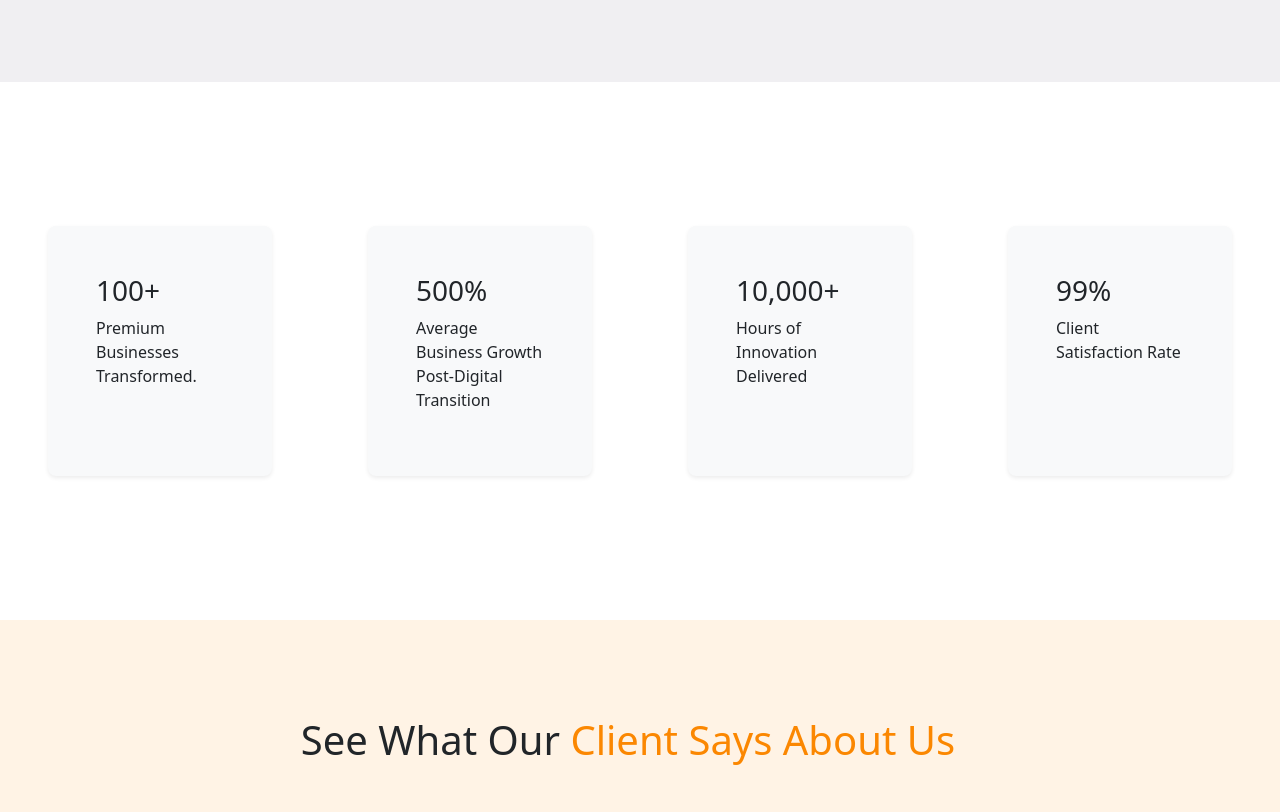
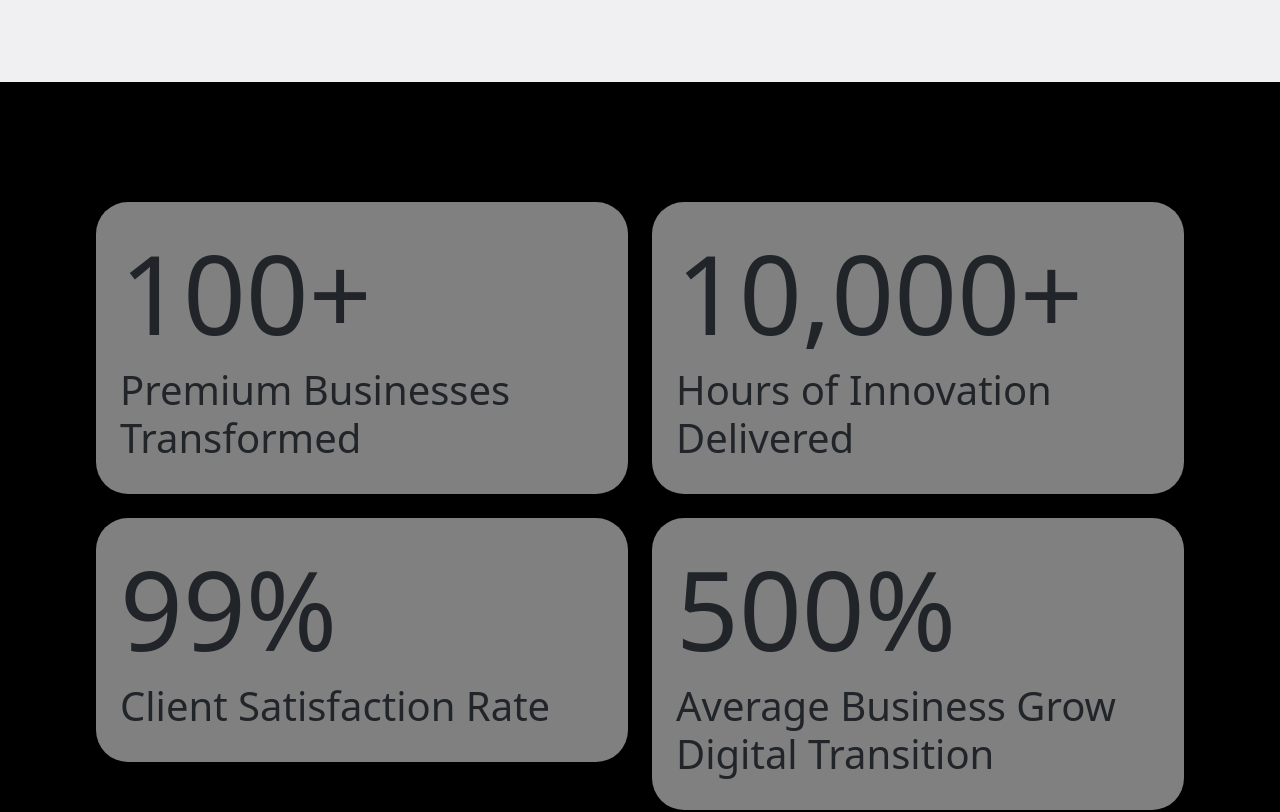
Before and after one commit to hruthiksiva/vectors-react, a React (Vite) app: page / in a window 1280 px wide. Shown: the part 2480-3292 px from the top of the page. Built offline with nearby package versions, Linux system fonts and the light colour scheme.

Commit message:
Crete Bento grids for Action cards

```diff
--- a/src/Components/Action.jsx
+++ b/src/Components/Action.jsx
@@ -2,27 +2,55 @@ import React from 'react'
 
 const Action = () => {
   return (
-    <div className='container-fluid py-5 my-5'>
-      <div className='row'>
-      <div className='col p-5 m-5 rounded-3 bg-light shadow-sm '>
-        <h3>100+</h3>
-        <p>Premium Businesses Transformed.</p>
+    // <div className='container-fluid py-5 '>
+    //   <div className='row  mx-2 rounded-5  py-5'>
+    //     {/* Each card is in a separate col-5 with no height restrictions */}
+    //     <div className='col-5 p-4 my-lg-4 mb-3 mb-lg-0 rounded-3 darkgrey shadow-sm'>
+    //       <h1>100+</h1>
+    //       <h1>Premium Businesses Transformed.</h1>
+    //     </div>
+    //     <div className='col-5 p-4 my-lg-4 mb-3 mb-lg-0 rounded-3 darkgrey shadow-sm'>
+    //       <h1>10,000+</h1>
+    //       <h1>Hours of Innovation Delivered</h1>
+    //     </div>
+    //     <div className='col-5 p-4 my-lg-4 mb-3 mb-lg-0 rounded-3 darkgrey shadow-sm'>
+    //       <h1>99%</h1>
+    //       <h1>Client Satisfaction Rate</h1>
+    //     </div>
+    //     <div className='col-5 p-4 my-lg-4 mb-3 mb-lg-0 rounded-3 darkgrey shadow-sm'>
+    //       <h1>500%</h1>
+    //       <h1>Average Business Grow Digital Transition</h1>
+    //     </div>
+    //   </div>
+    // </div>
+    <>
+       <div className="container-fluid bg-black d-flex justify-content-center align-items-center px-5" style={{minHeight:'600px'}}>
+        <div className="row d-flex justify-content-center py-5 my-5 px-5">
+        <div className="col m-0">
+          <div className="col p-4 darkgrey my-lg-4 mb-4 mb-lg-0 rounded-5">
+             <h1 style={{fontSize:'110px'}}>100+</h1>
+             <h1>Premium Businesses Transformed</h1>
           </div>
-      <div className='col p-5 m-5 rounded-3 bg-light shadow-sm'>
-        <h3>500%</h3>
-        <p>Average Business Growth Post-Digital Transition</p>
+          <div className="col p-4 darkgrey my-lg-4 mb-4 mb-lg-0 rounded-5">
+          <h1 style={{fontSize:'110px'}}>99%</h1>
+           <h1>Client Satisfaction Rate</h1>
           </div>
-      <div className='col p-5 m-5 rounded-3 bg-light shadow-sm '>
-        <h3>10,000+</h3>
-        <p>Hours of Innovation Delivered
-</p>
         </div>
-      <div className='col p-5 m-5 rounded-3 bg-light shadow-sm '>
-        <h3>99% </h3>
-        <p>Client Satisfaction Rate</p>
+
+        <div className="col m-0">
+          <div className="col col p-4 darkgrey my-lg-4 mb-4 mb-lg-0 rounded-5">
+          <h1 style={{fontSize:'110px'}}>10,000+</h1>
+          <h1>Hours of Innovation Delivered</h1></div>
+          <div className="col col p-4 darkgrey my-lg-4 mb-3 mb-lg-0 rounded-5">
+          <h1 style={{fontSize:'110px'}}>500%</h1>
+          <h1>Average Business Grow Digital Transition</h1>
           </div>
         </div>
         </div>
+
+       </div>
+    </>
+
   )
 }
 
```
Also changed, not shown: src/Color.css (line endings or trailing spaces). Lines whose indentation alone changed are shown as unchanged.
